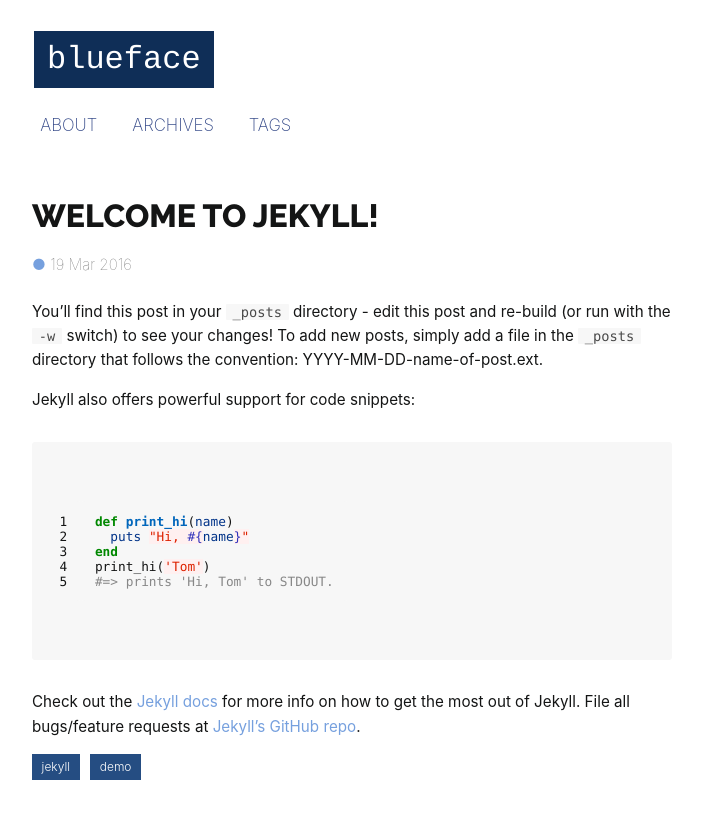
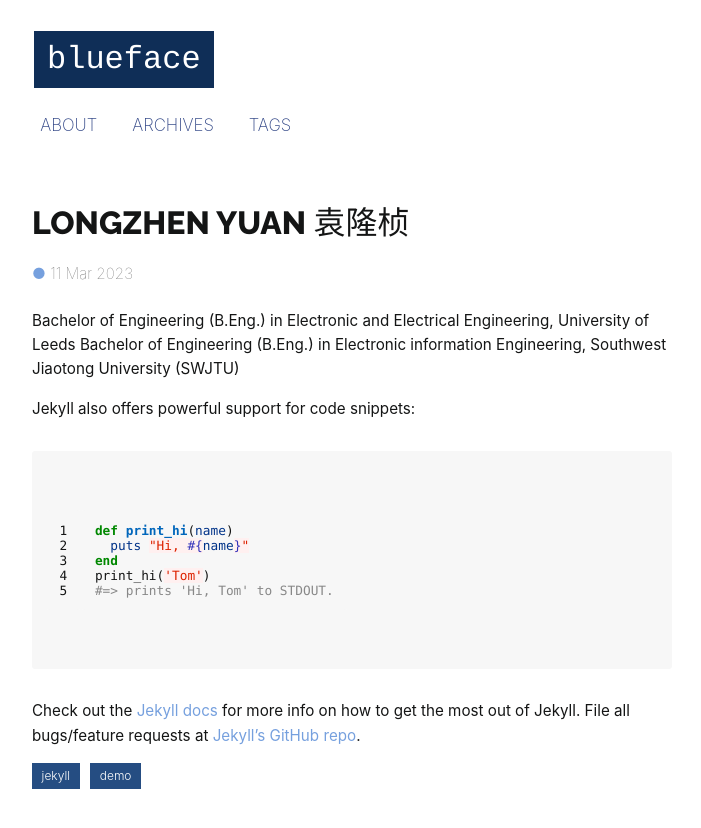
Before and after one commit to 07421905052/07421905052.github.io, a Jekyll site: the page built from _posts/2015-01-01-jek.md, in a window 1280 px wide. Shown: the top 828 px of the page, without its empty margins (288-989 px from the left). Built offline with Jekyll 4.4.1, drawn with Linux system fonts in a browser that asks for light colours; some web fonts are replaced.

Commit message:
Update 2015-01-01-jek.md

```diff
--- a/_posts/2015-01-01-jek.md
+++ b/_posts/2015-01-01-jek.md
@@ -1,12 +1,12 @@
 ---
 layout: post
-title: "Welcome to Jekyll!"
-date: 2016-03-19 17:40:41
+title: "Longzhen Yuan 袁隆桢"
+date: 11 March 2023
 tags: [jekyll, demo]
 ---
 
-You'll find this post in your `_posts` directory - edit this post and re-build (or run with the `-w` switch) to see your changes!
-To add new posts, simply add a file in the `_posts` directory that follows the convention: YYYY-MM-DD-name-of-post.ext.
+Bachelor of Engineering (B.Eng.) in Electronic and Electrical Engineering, University of Leeds
+Bachelor of Engineering (B.Eng.) in Electronic information Engineering, Southwest Jiaotong University (SWJTU)
 
 Jekyll also offers powerful support for code snippets:
 
```
